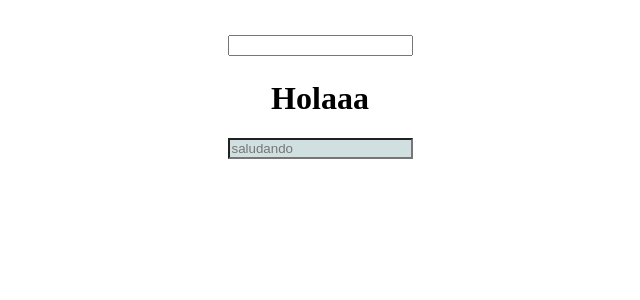
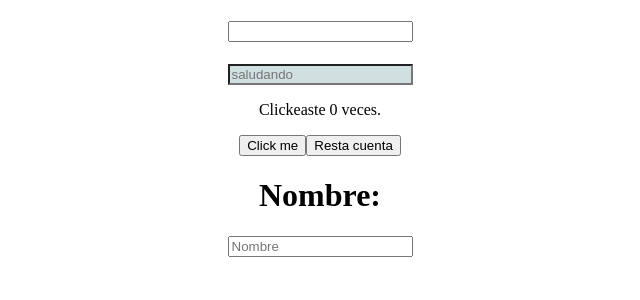
Before and after one commit to davidciliberto1/backagain, a React (Create React App) app: page / in a window 1280 px wide. Shown: the top 300 px of the page, without its empty margins (320-960 px from the left). Built offline with nearby package versions, Linux system fonts and the light colour scheme.

Commit message:
practica state1

```diff
--- a/src/App.js
+++ b/src/App.js
@@ -1,14 +1,17 @@
-import React from 'react';
-import './App.css';
-import Saludo from './components/saludo';
-import Header from './components/header';
+import React from "react";
+import "./App.css";
+import Saludo from "./components/saludo";
+import Header from "./components/header";
+import Contador from "./components/contador";
+import Nombre from './components/nombre';
 
 function App() {
   return (
     <div className="App">
       <Header />
-     <h1>Holaaa</h1>
       <Saludo />
+      <Contador />
+      <Nombre />
     </div>
   );
 }
--- /dev/null
+++ b/src/components/contador.jsx
@@ -0,0 +1,16 @@
+import React, { useState } from 'react'
+
+function Contador() {
+const [cuenta, setCuenta] = useState(0)
+
+return(
+    <div> <p>Clickeaste {cuenta} veces.</p>
+    <button
+    onClick={() => setCuenta(cuenta + 1)}
+    > Click me </button>
+    <button onClick={() => setCuenta(cuenta - 1)}
+    > Resta cuenta </button>
+    </div>
+)}
+
+export default Contador;
--- a/src/components/header.jsx
+++ b/src/components/header.jsx
@@ -3,9 +3,9 @@ import React, { useState } from "react";
 function Header() {
   const [header, setHeader] = useState("");
 
-  return <h1>{header}
+  return <div><h1>{header}</h1>
   <input onChange={e => setHeader(e.target.value)} />
-  </h1>
+  </div>
 }
 
 export default Header;
--- /dev/null
+++ b/src/components/nombre.jsx
@@ -0,0 +1,17 @@
+import React, { useState } from 'react'
+
+function Nombre() {
+    const [nombre, setNombre] = useState('')
+
+    return (
+        <div>
+            <h1>Nombre: {nombre}</h1>
+            <input
+            type='text'
+            placeholder='Nombre'
+            onChange={e => setNombre(e.target.value)}>
+            </input>
+        </div>
+    )
+}
+export default Nombre;
```
